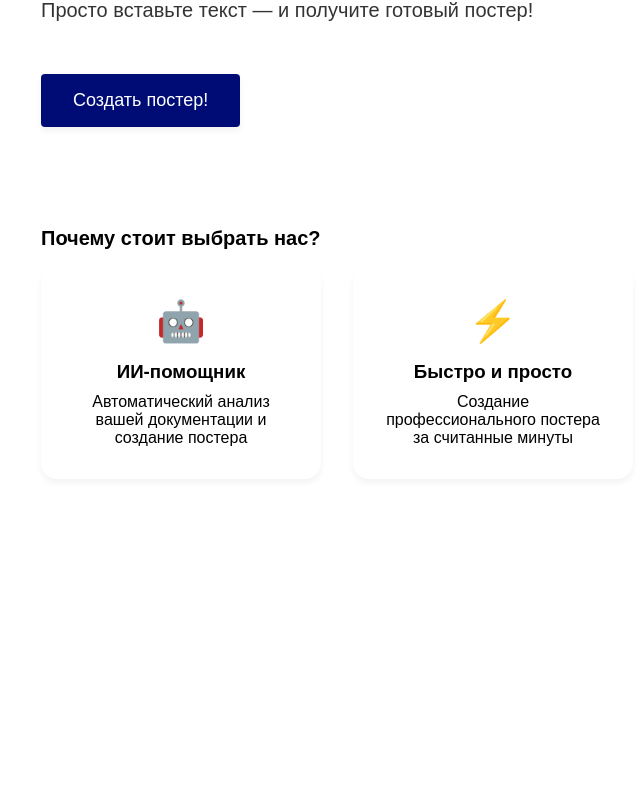
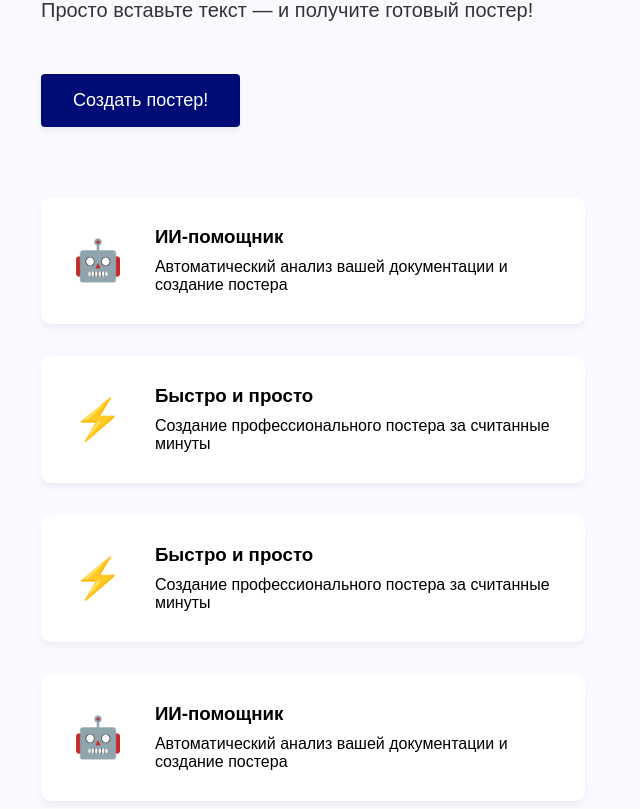
Before and after one commit to izeli4ka/graduation_paper, a Vue app: page / in a window 1280 px wide. Shown: the part 461-1270 px from the top of the page, without its empty margins (23-663 px from the left). Before the commit the page ends 1004 px from the top, so only its background shows below. Built offline with nearby package versions, Linux system fonts and the light colour scheme; the HTML template or start-up script is replaced by a standard one.

Commit message:
small edits HomePage

```diff
--- a/src/views/HomePage.vue
+++ b/src/views/HomePage.vue
@@ -17,28 +17,42 @@
         </router-link>
 
         <section class="features">
-          <h2 class="section-title">Почему стоит выбрать нас?</h2>
+          <!-- <h2 class="section-title">Почему стоит выбрать нас?</h2> -->
           <div class="features-grid">
             <div class="feature-card">
               <div class="feature-icon">🤖</div>
-              <h3>ИИ-помощник</h3>
-              <p class="feature-text">Автоматический анализ вашей документации и создание постера</p>
+              <div class="feature-content">
+                <h3>ИИ-помощник</h3>
+                <p class="feature-text">Автоматический анализ вашей документации и создание постера</p>
+              </div>
             </div>
             <div class="feature-card">
               <div class="feature-icon">⚡</div>
-              <h3>Быстро и просто</h3>
-              <p class="feature-text">Создание профессионального постера за считанные минуты</p>
+              <div class="feature-content">
+                <h3>Быстро и просто</h3>
+                <p class="feature-text">Создание профессионального постера за считанные минуты</p>
+              </div>
+            </div>
+            <div class="feature-card">
+              <div class="feature-icon">⚡</div>
+              <div class="feature-content">
+                <h3>Быстро и просто</h3>
+                <p class="feature-text">Создание профессионального постера за считанные минуты</p>
+              </div>
+            </div>
+            <div class="feature-card">
+              <div class="feature-icon">🤖</div>
+              <div class="feature-content">
+                <h3>ИИ-помощник</h3>
+                <p class="feature-text">Автоматический анализ вашей документации и создание постера</p>
+              </div>
             </div>
           </div>
         </section>
       </div>
       <div class="right-section">
         <div class="poster-preview">
-          <img
-            src="../assets/banner.png"
-            alt="Poster Preview"
-            class="preview-image"
-          />
+          <img src="../assets/banner.png" alt="Poster Preview" class="preview-image" />
         </div>
       </div>
     </main>
@@ -50,7 +64,7 @@
 <style scoped>
 .app {
   min-height: 100vh;
-  background-color: #ffffff;
+  background-color: #f9faff;
   font-family: "Inter", sans-serif;
 }
 
@@ -229,41 +243,43 @@
 .features {
   /* padding: 6rem 4rem; */
   background: white;
-  margin-top: 100px;
+  margin-top: 70px;
 }
 
 .section-title {
   /* text-align: center; */
   font-size: 1.25rem;
-  color: black;
-  margin-bottom: 1rem;
+  color: #000c76;
+  margin-bottom: 1.5rem;
 }
 
 .features-grid {
   display: grid;
   grid-template-columns: repeat(auto-fit, minmax(280px, 1fr));
   gap: 2rem;
-  max-width: 1200px;
   margin: 0 auto;
+  background-color: #f9faff;
 }
 
 .feature-card {
   background: white;
-  padding: 2rem;
-  border-radius: 16px;
-  text-align: center;
+  padding: 1.5rem 1rem;
+  border-radius: 10px;
   transition: all 0.3s ease;
   box-shadow: 0 4px 6px rgba(0, 0, 0, 0.05);
+  display: flex;
+  align-items: center;
 }
 
 .feature-card:hover {
   transform: translateY(-8px);
-  box-shadow: 0 12px 24px rgba(0, 0, 0, 0.1);
+  box-shadow: 0 12px 24px #000c7647;
 }
 
 .feature-icon {
+  margin: 1rem;
   font-size: 2.5rem;
-  margin-bottom: 1rem;
+  margin-right: 2rem;
 }
 
 .feature-text {
```
